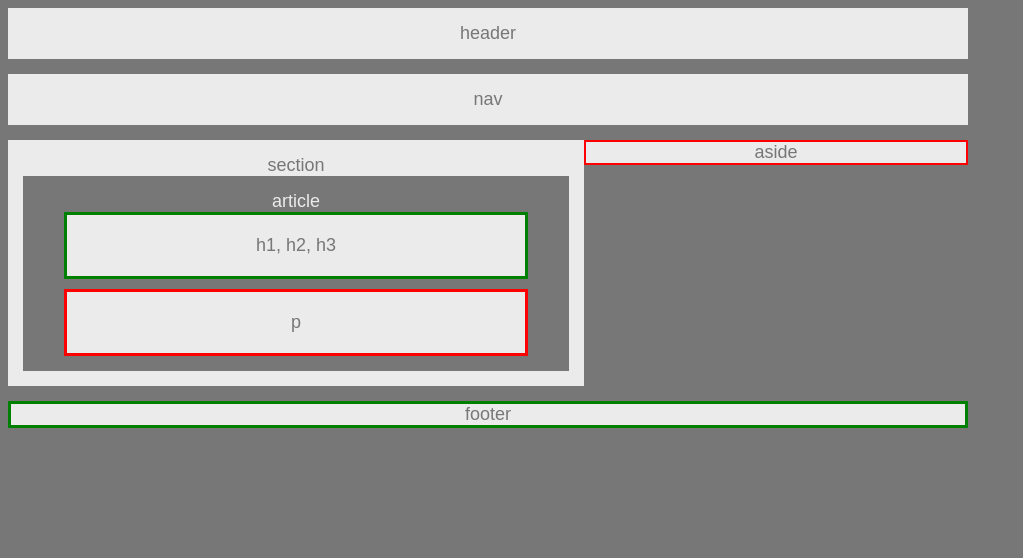
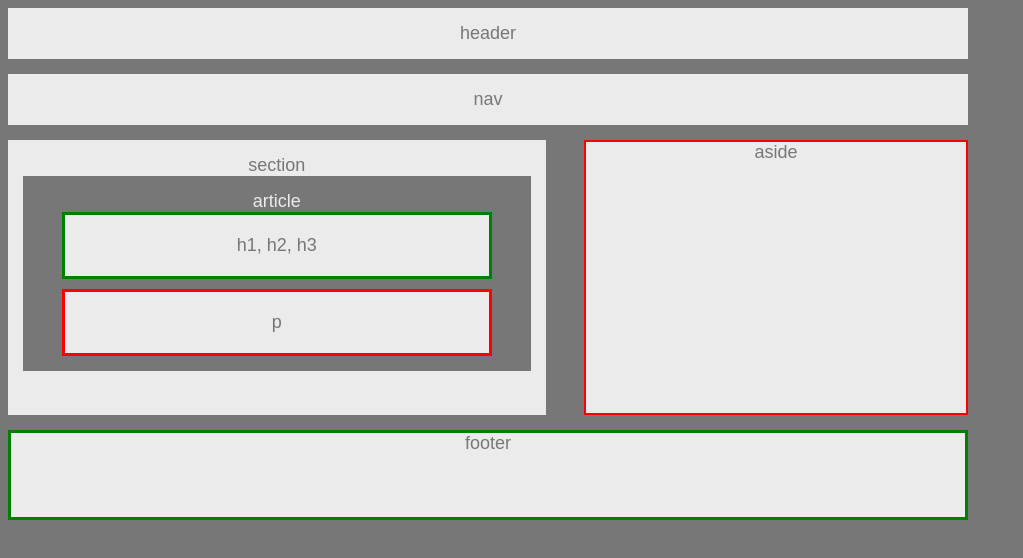
Before and after one commit to ZsaZsaZieglar/HW-Wireframe, a plain HTML site: page index.html in a window 1280 px wide. Shown: the whole page, without its empty margins (0-1023 px from the left). Drawn offline with Linux system fonts and the light colour scheme.

Commit message:
Fitst assignment

```diff
--- a/style.css
+++ b/style.css
@@ -25,10 +25,12 @@ nav {
 
 section {
     background-color: #ebebeb;
-    width: 60%;
+    width: 56%;
     float: left;
     padding: 15px;
     margin-bottom: 15px;
+
+    height: 275px;
     clear: both;
     overflow: auto;
 }
@@ -37,8 +39,9 @@ aside {
     background-color:#ebebeb;
     border: 2px solid red;
     width: 40%;
-    height: 60%;
+    height: 275px;
     float: left;
+    margin-left: 4%;
 }
 
 article {
@@ -80,4 +83,5 @@ footer {
     background-color: #ebebeb;
     margin-top: 15px;
     border:3px solid green;
+    height: 90px;
 }
```
